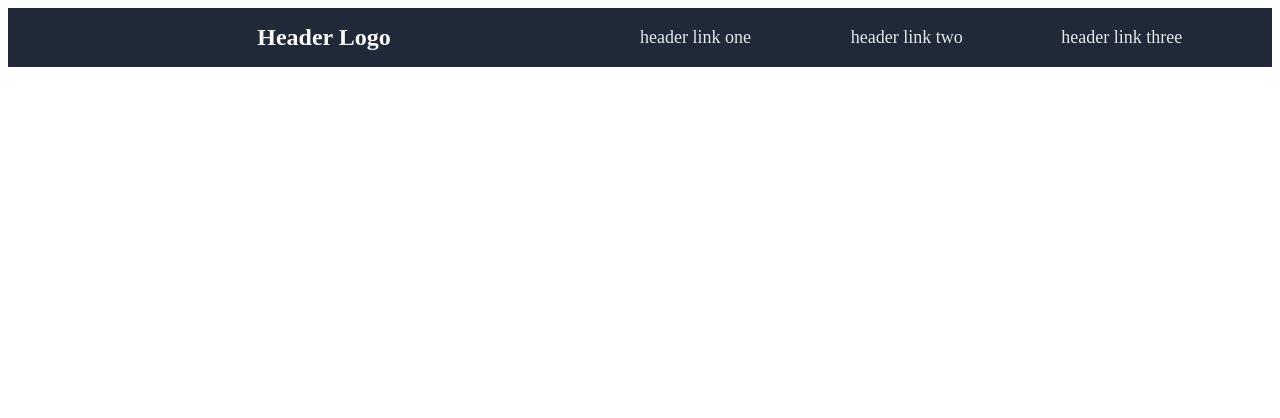
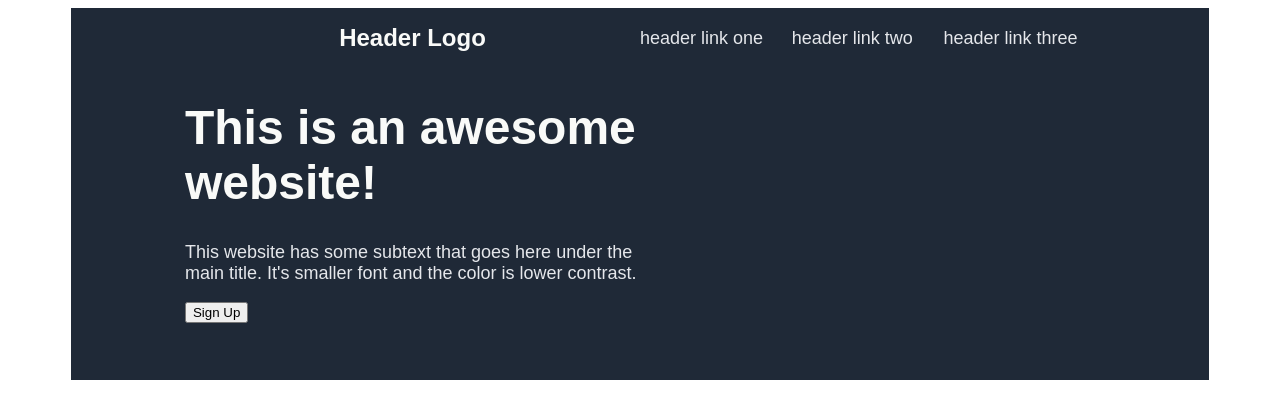
Before and after one commit to noahratzburg/odin-landing-page, a plain HTML site: page index.html in a window 1280 px wide. Drawn offline with Linux system fonts and the light colour scheme.

Commit message:
nearing completion of main element, modified index.html and styles.css

```diff
--- a/index.html
+++ b/index.html
@@ -8,6 +8,7 @@
     <title>Odin Landin Page</title>
 </head>
 <body>
+    <div class="main-container">
         <div class="nav-container">
 
             <!-- Nav bar element -->
@@ -30,6 +31,18 @@
 
             <!-- Main element -->
             <div class="content">
+                <div class="main">
+                    <h1>This is an awesome website!</h1>
+                    <p>This website has some subtext that goes here under the main title.
+                        It's smaller font and the color is lower contrast.
+                    </p>
+                    <button>Sign Up</button>
+                </div>
+                <div class="main">
+                    <img src="" alt="">
+                </div>
+            </div>
+
         </div>
     </div>
 </body>
--- a/styles.css
+++ b/styles.css
@@ -1,4 +1,13 @@
+* {
+    font-family: sans-serif;
+}
+
+.main-container {
+    margin: 0 5% 0 5%;
+}
+
 .nav-container {
+    padding: 0 10% 5% 10%;
     background: #1f2937;
  }
 
@@ -29,3 +38,18 @@
     color: #E5E7EB;
     text-decoration: none;
 }
+
+.main {
+    flex: 1;
+}
+
+.main h1 {
+    font-size: 48px;
+    font-weight: 900;
+    color: #F9FAF8;
+}
+
+.main p {
+    font-size: 18px;
+    color: #E5E7EB;
+}
```
Lines whose indentation alone changed are shown as unchanged.
